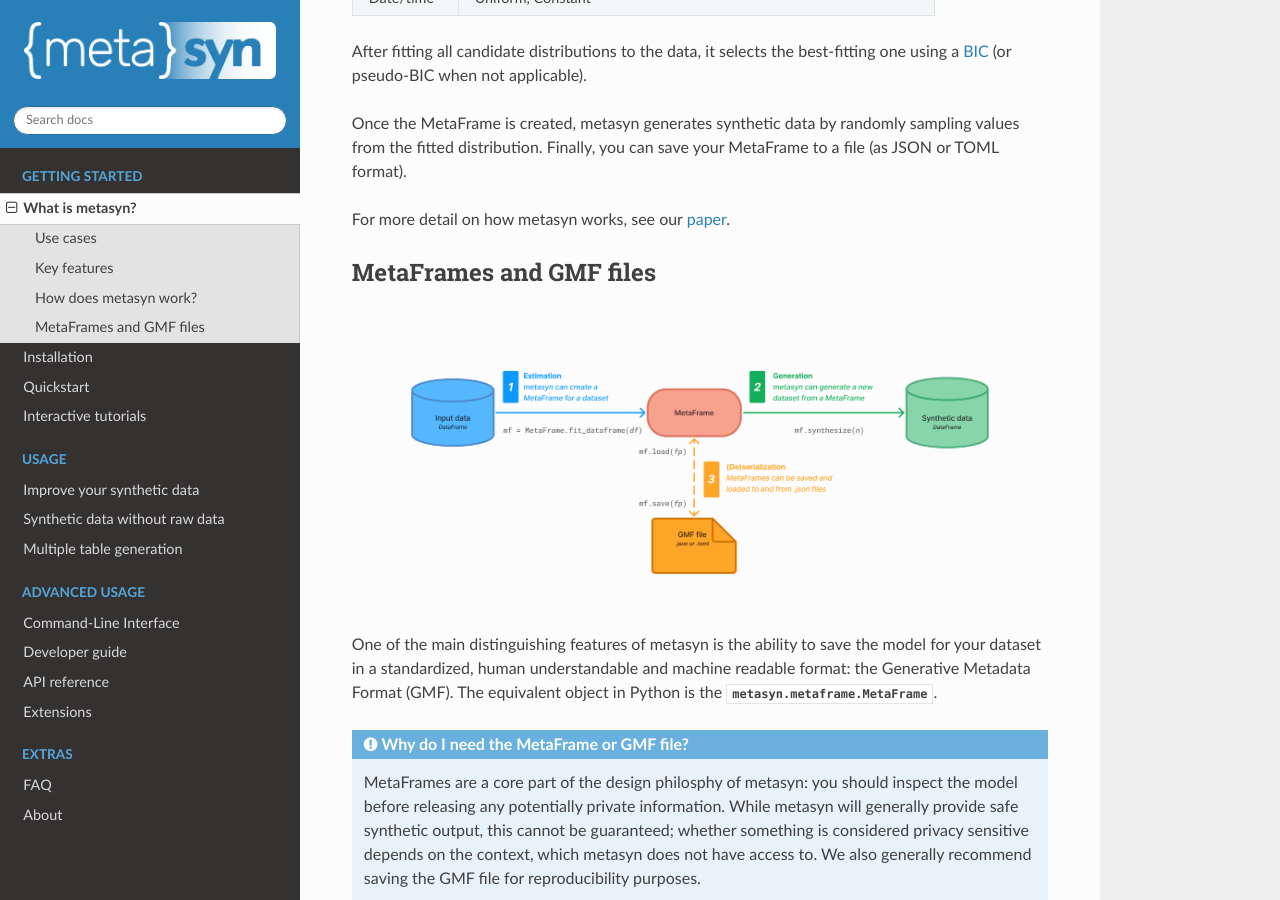
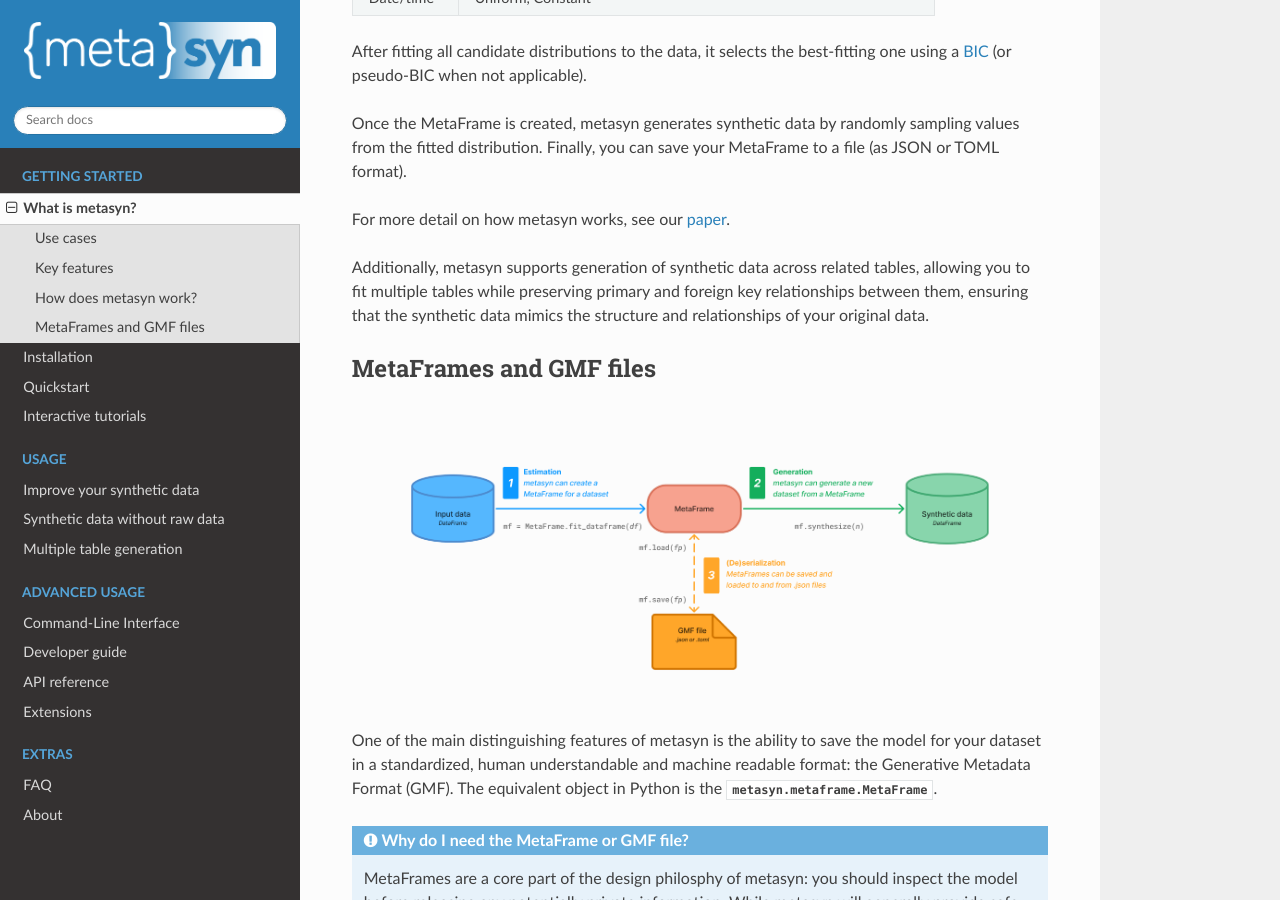
Before and after one commit to sodascience/metasyn, a Sphinx documentation site: the page built from docs/source/what_is_metasyn.rst, in a window 1280 px wide and 900 px high, scrolled down 1985 px. Built offline with Sphinx 7.4.7 and the Read the Docs theme 3.1.0, drawn with Linux system fonts in a browser that asks for light colours.

Commit message:
Add short explanation multiframe

```diff
--- a/docs/source/what_is_metasyn.rst
+++ b/docs/source/what_is_metasyn.rst
@@ -63,6 +63,9 @@ Once the MetaFrame is created, metasyn generates synthetic data by randomly samp
 Finally, you can save your MetaFrame to a file (as JSON or TOML format).
 
 For more detail on how metasyn works, see our `paper <https://github.com/sodascience/metasyn/blob/main/docs/paper/paper.pdf>`_.
+
+Additionally, metasyn supports generation of synthetic data across related tables, allowing you to fit multiple tables while preserving primary and foreign key relationships between them,
+ensuring that the synthetic data mimics the structure and relationships of your original data.
 
 .. _metaframes and GMF:
 
```
